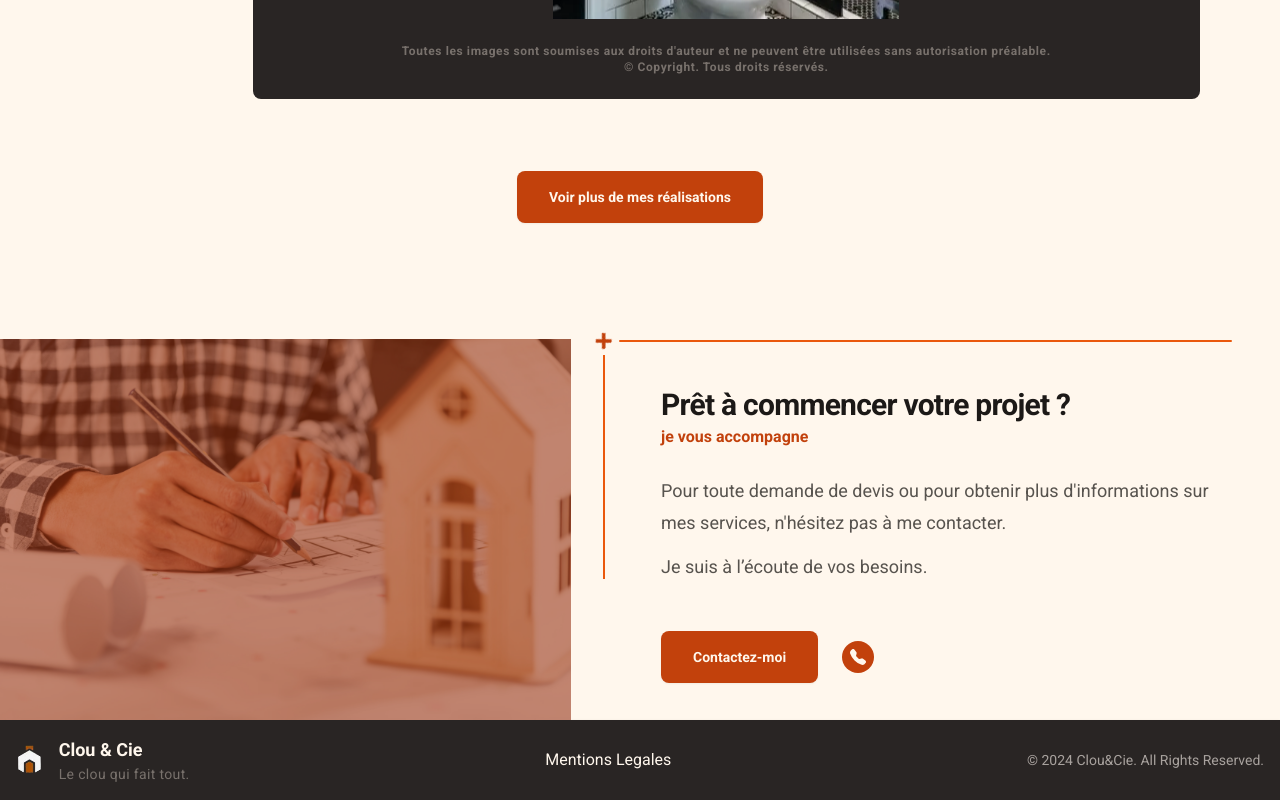
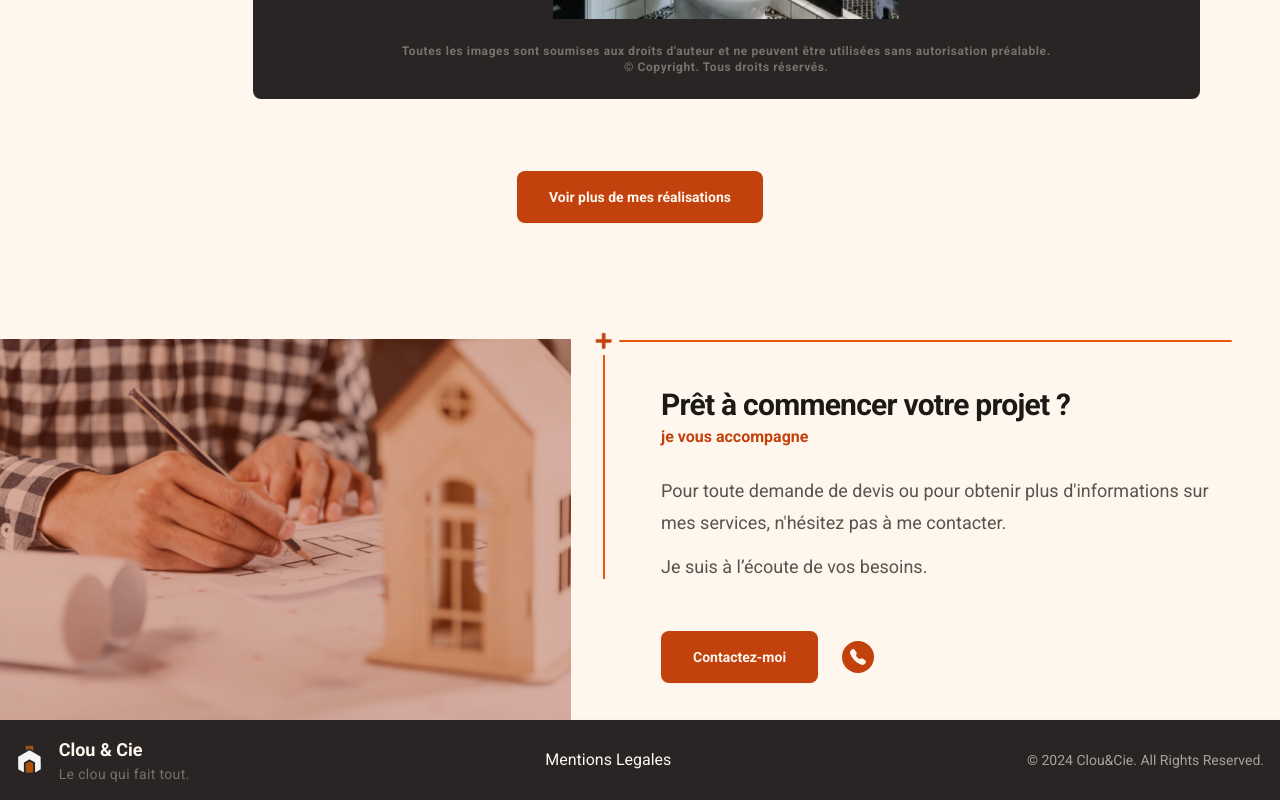
Before and after one commit to PierreMaze/clou-et-cie, a React (Vite) app: page / in a window 1280 px wide. Shown: the part 3969-4769 px from the top of the page. Built offline with nearby package versions, Linux system fonts and the light colour scheme.

Commit message:
Reduced opacity to enhance image visibility.

```diff
--- a/src/pages/Contact.jsx
+++ b/src/pages/Contact.jsx
@@ -13,7 +13,7 @@ const Contact = () => {
       </div>
       <div className="flex h-full ">
         <div className="hidden lg:flex lg:relative lg:w-1/2 lg:-mt-4">
-          <div className="absolute top-0 w-full h-full z-1 bg-orange-800/60"></div>
+          <div className="absolute top-0 w-full h-full z-1 bg-orange-800/40"></div>
           <img src={picture} alt="" className="w-full" />
         </div>
         <div className="hidden lg:flex lg:flex-col lg:mx-8">
```
